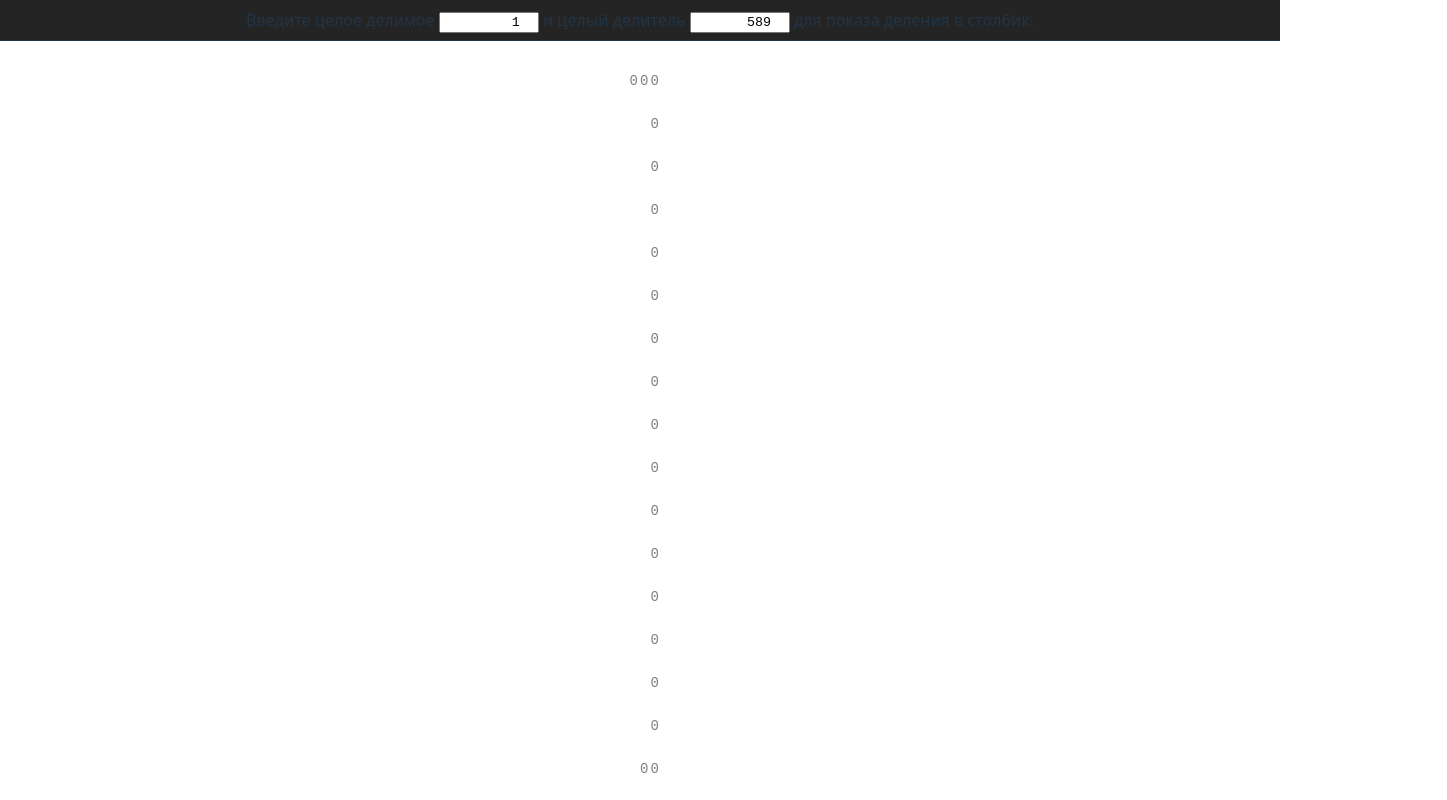
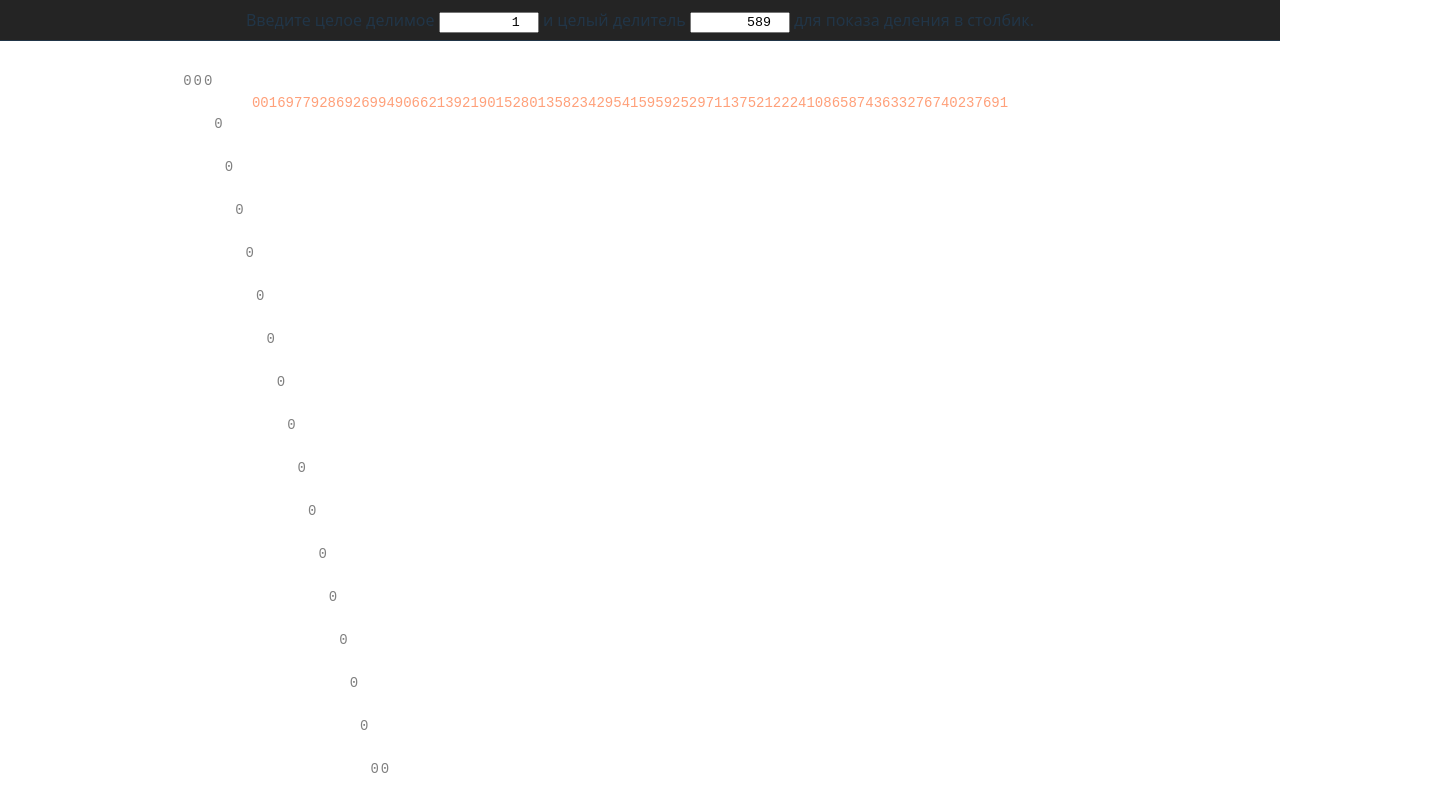
Before and after one commit to august-ra/long-division-react, a React (Vite) app: page / in a window 1280 px wide. Shown: the top 800 px of the page, 1447 px wide, since content can reach past the window. Built offline with nearby package versions, Linux system fonts and the light colour scheme.

Commit message:
Made periodic results

```diff
--- a/src/App.css
+++ b/src/App.css
@@ -52,6 +52,10 @@
         &.result {
           border-top: 1px solid #ffffffdd;
           text-wrap: nowrap;
+
+          .periodic {
+            color: lightsalmon;
+          }
         }
       }
     }
--- a/src/components/TblDivision.tsx
+++ b/src/components/TblDivision.tsx
@@ -18,6 +18,7 @@ export default function TblDivision({ dividend, divisor }: Props) {
     pairs:     [],
     results:   {},
     quotient:  "",
+    periodic:  "",
   })
 
   const [mark, update] = useState<number>(0)
@@ -32,6 +33,7 @@ export default function TblDivision({ dividend, divisor }: Props) {
     data.pairs     = []
     data.results   = {}
     data.quotient  = ""
+    data.periodic  = ""
 
     if (dividend === 0 || divisor === 0)
       return
@@ -54,6 +56,7 @@ export default function TblDivision({ dividend, divisor }: Props) {
         first:    { ...emptyNumber },
         second:   { ...emptyNumber },
         quotient: 1,
+        periodic: false,
         output:   0,
       }
 
@@ -112,10 +115,29 @@ export default function TblDivision({ dividend, divisor }: Props) {
       } else if (first === 0) {
         const stepInfo: StepInfo = getLastStepInfo(first)
         data.pairs.push(stepInfo)
+        data.periodic = ""
 
         break
       } else if (data.results[first] >= 0) {
         step = data.results[first]
+
+        data.pairs[step].periodic = true
+        data.periodic = data.pairs.reduce((acc: string, item: StepInfo, index: number) => {
+          if (index < step)
+            return ""
+
+          let zeros: number
+
+          if (index === step)
+            zeros = item.first.count - String(first).length - 1
+          else
+            zeros = item.first.zeros - 1
+
+          if (zeros > 0)
+            return acc + "0".repeat(zeros) + item.quotient
+          else
+            return acc + item.quotient
+        }, "")
 
         const stepInfo: StepInfo = getLastStepInfo(first)
         data.pairs.push(stepInfo)
@@ -154,7 +176,7 @@ export default function TblDivision({ dividend, divisor }: Props) {
                     ))
                   }
                   <td rowSpan={2}>
-                    <TblResult divisor={divisor} quotient={data.quotient} />
+                    <TblResult divisor={divisor} quotient={data.quotient} periodic={data.periodic} />
                   </td>
                 </tr>
 
--- a/src/components/TblResult.tsx
+++ b/src/components/TblResult.tsx
@@ -4,9 +4,17 @@ import React from "react"
 interface Props {
   divisor:  number
   quotient: string
+  periodic: string
 }
 
-function TblResult({ divisor, quotient }: Props) {
+function TblResult({ divisor, quotient, periodic }: Props) {
+  const result: string = (() => {
+    if (periodic)
+      return quotient.replace(periodic, `(<span class="periodic">${periodic}</span>)`)
+    else
+      return quotient
+  })()
+
   return (
     <table className="result">
       <tbody>
@@ -14,7 +22,7 @@ function TblResult({ divisor, quotient }: Props) {
         <td>{divisor}</td>
       </tr>
       <tr>
-        <td className="result">{quotient}</td>
+        <td className="result" dangerouslySetInnerHTML={{ __html: result }} />
       </tr>
       </tbody>
     </table>
--- a/src/utils/info.ts
+++ b/src/utils/info.ts
@@ -2,10 +2,11 @@ import { emptyLastStep } from "./types"
 import type { NumberInfo, StepInfo } from "./types"
 
 
-export function fillStepInfo(info: StepInfo, first: number, zeros: number, second: number, quotient: number, output: number) {
+export function fillStepInfo(info: StepInfo, first: number, zeros: number, second: number, quotient: number, periodic: boolean, output: number) {
   setNumberInfo(info.first, first, zeros)
   setNumberInfo(info.second!, second)
   info.quotient = quotient
+  info.periodic = periodic
   info.output   = output
 }
 
```
